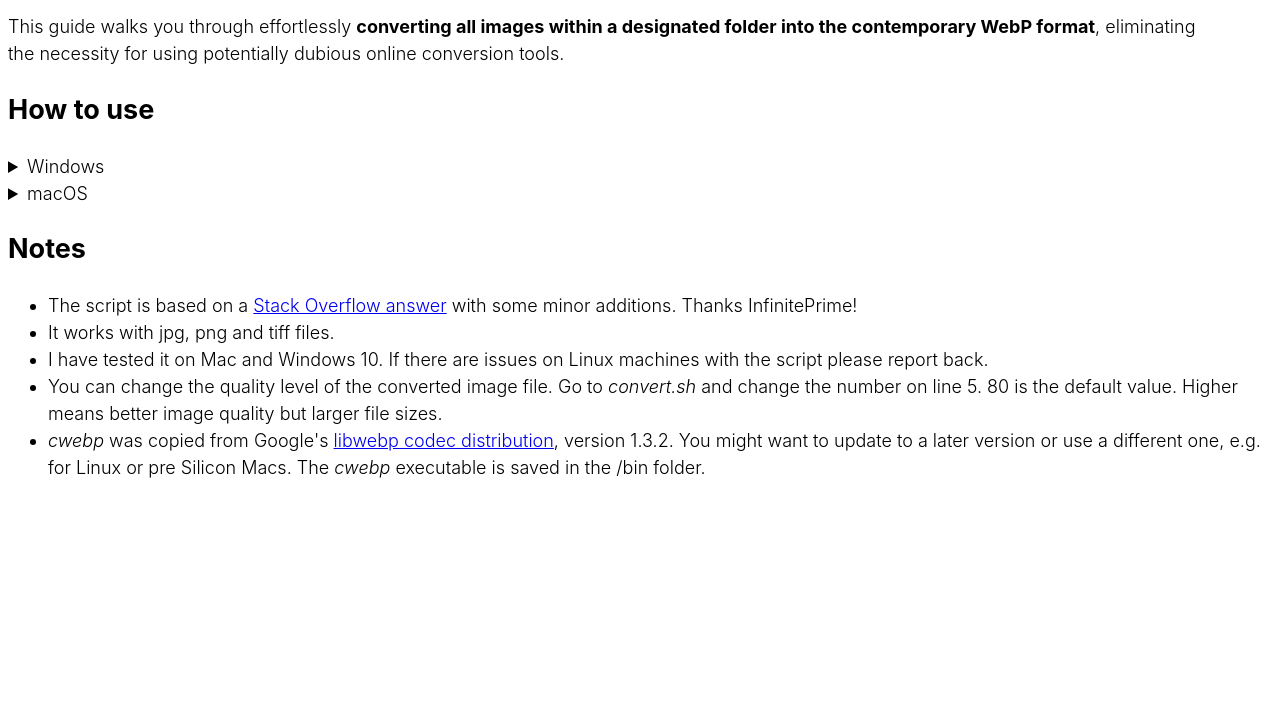
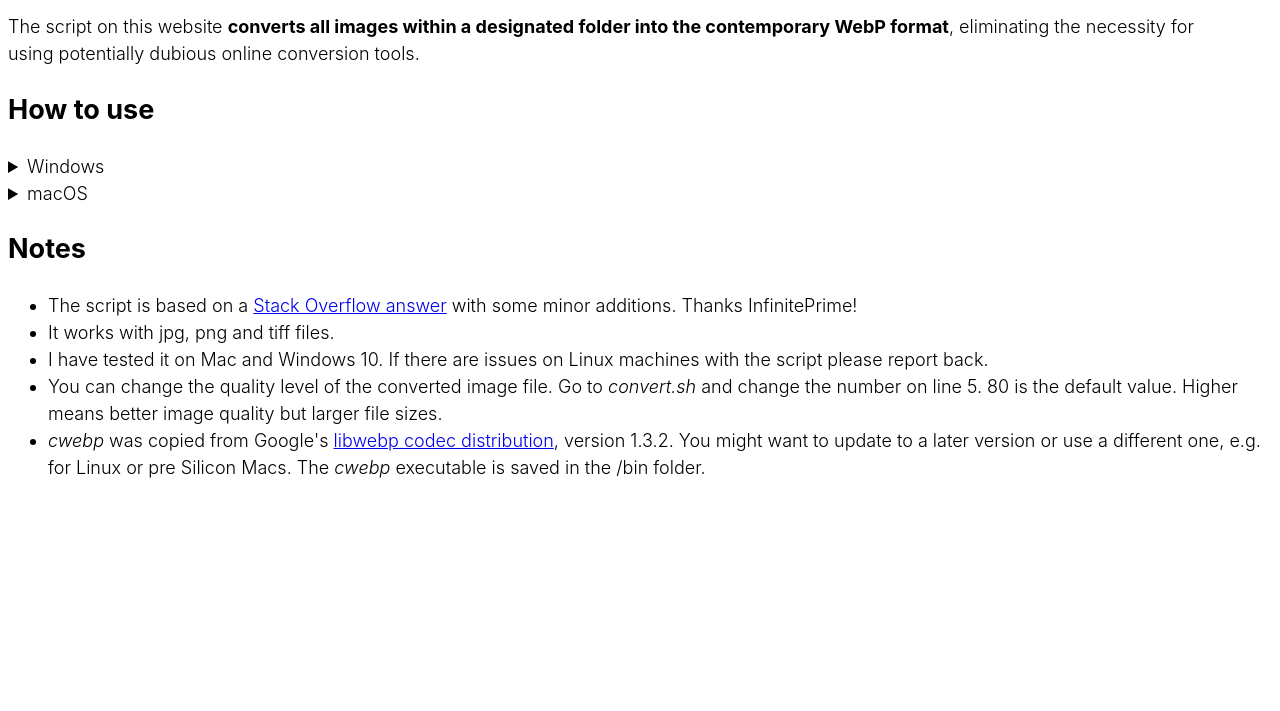
Before and after one commit to rene78/batch-convert-to-webp, a plain HTML site: page index.html in a window 1280 px wide. Shown: the part 89-800 px from the top of the page. Drawn offline with Linux system fonts and the light colour scheme.

Commit message:
Intro text simplified

```diff
--- a/index.html
+++ b/index.html
@@ -45,7 +45,7 @@
   </a>
 
   <h1>Batch convert to WebP</h1>
-  <p class="intro-text">This guide walks you through effortlessly <b>converting all images within a designated folder into the contemporary
+  <p class="intro-text">The script on this website <b>converts all images within a designated folder into the contemporary
     WebP format</b>, eliminating the necessity for using potentially dubious online conversion tools.</p>
   <h2>How to use</h2>
   <details>
```
